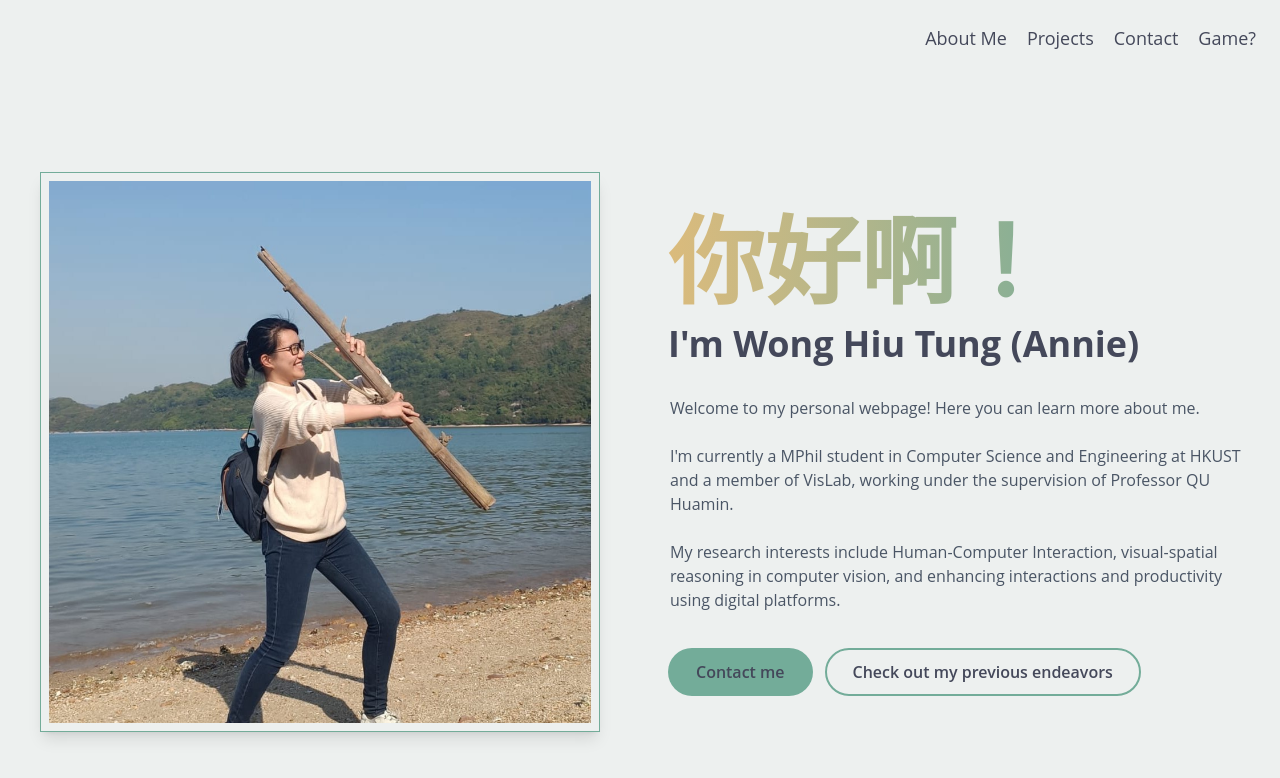
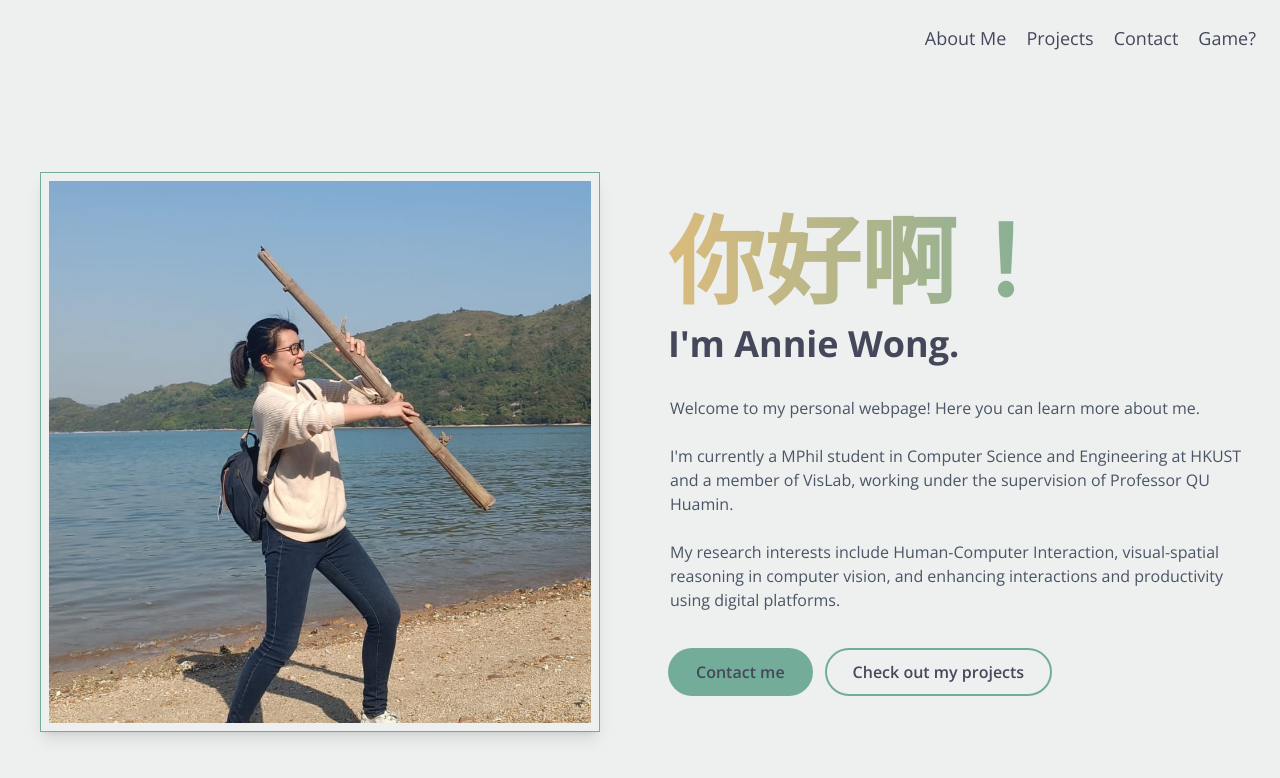
Before and after one commit to nychopkie/nychopkie.github.io, a Vue app: page / in a window 1280 px wide. Shown: the top 778 px of the page. Built offline with nearby package versions, Linux system fonts and the light colour scheme.

Commit message:
changed font

```diff
--- a/src/components/AboutMeSection.vue
+++ b/src/components/AboutMeSection.vue
@@ -14,5 +14,7 @@
          >> put cv here if need in the future
           -->
 
+
+
     </section>
 </template>
--- a/src/components/HeroSection.vue
+++ b/src/components/HeroSection.vue
@@ -17,7 +17,7 @@
                             <span class="text-transparent bg-clip-text bg-gradient-to-r from-primary to-accent "><AnimatedTitle /></span>
                         </h1>
                         <h1 class="pt-4 text-text font-bold text-2xl md:text-3xl lg:text-4xl">
-                            I'm Wong Hiu Tung (Annie)
+                            I'm Annie Wong.
                         </h1>
                     </div>
                     <p class="text-gray-600 pt-8 text-center lg:text-left mx-auto max-w-xl">
@@ -37,7 +37,7 @@
                         <button class="px-6 md:px-7 py-3 rounded-full relative group w-full sm:w-max flex justify-center">
                             <span class="absolute inset-0 w-full h-full border-2 border-accent rounded-full transition group-hover:border-primary ease-linear"></span>
                             <span class="relative text-text font-semibold group-hover:-translate-y-0">
-                                Check out my previous endeavors
+                                Check out my projects
                             </span>
                         </button>
                     </div>
--- a/src/style.css
+++ b/src/style.css
@@ -1,6 +1,5 @@
+@import url('https://fonts.googleapis.com/css2?family=Open+Sans:ital,wght@0,300..800;1,300..800&display=swap');
 @import "tailwindcss";
-@import url('https://fonts.googleapis.com/css2?family=Open+Sans:ital,wght@0,300..800;1,300..800&display=swap');
-
 
 @theme {
   --color-primary: #dbbb7c;
@@ -12,9 +11,4 @@
 
 * {
   font-family: 'Open Sans', sans-serif;
-  font-optical-sizing: auto;
-  font-weight: <weight>;
-  font-style: normal;
-  font-variation-settings:
-    "wdth" 100;
 }
```
